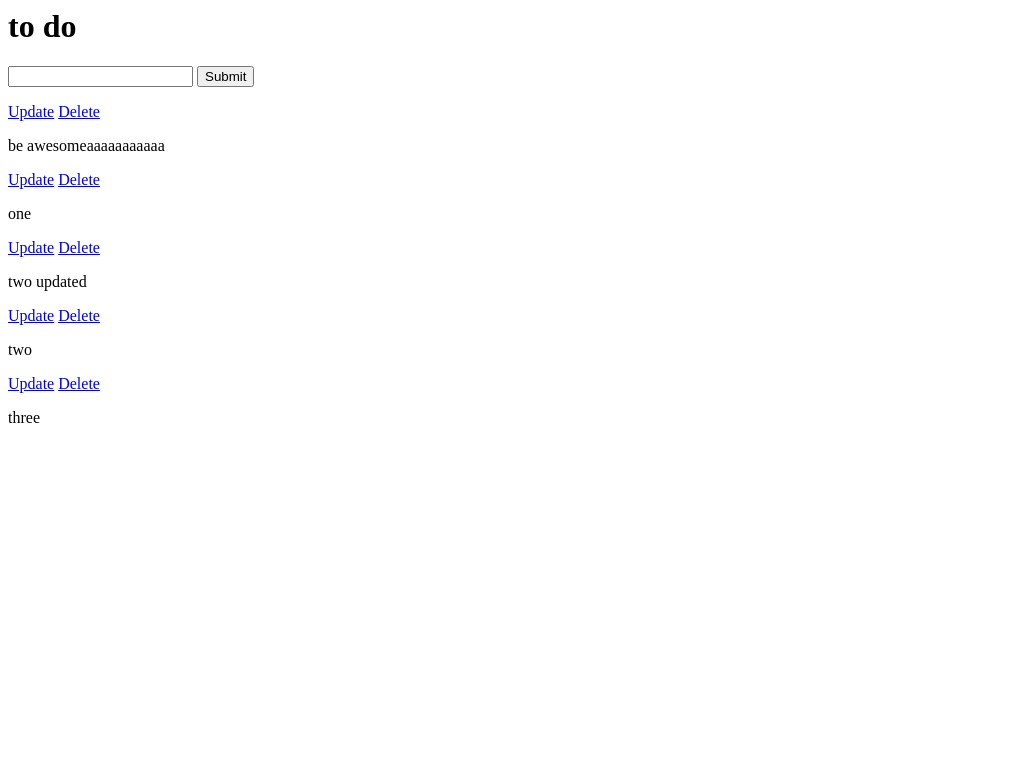
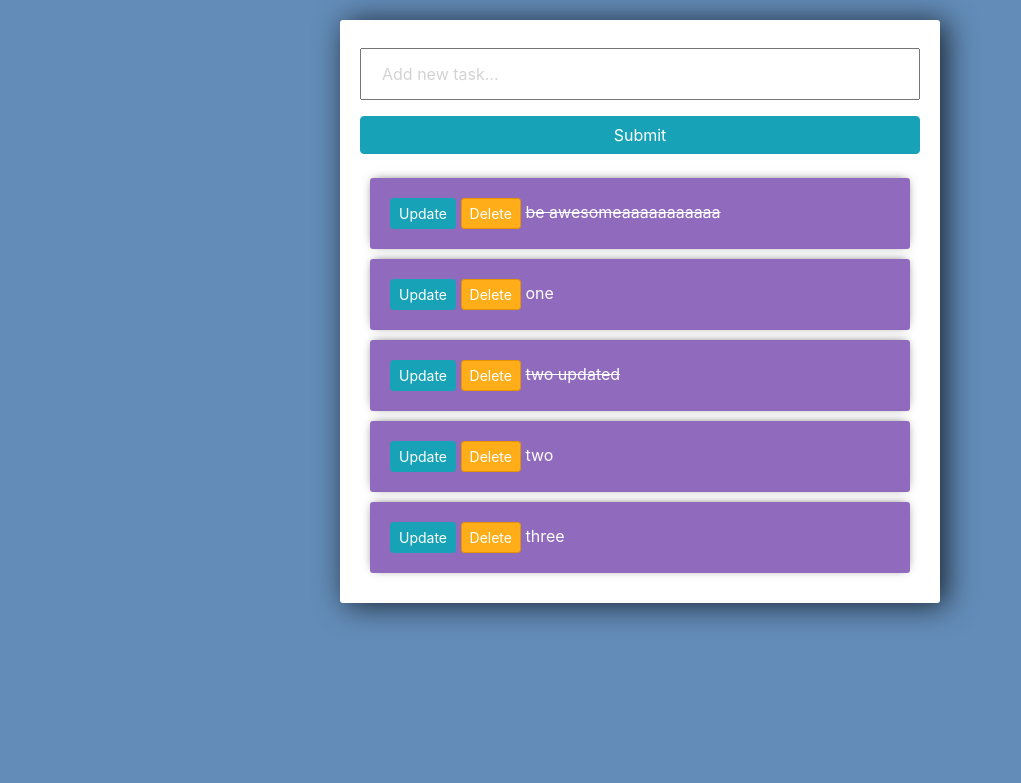
Before and after one commit to daddyawesome/django-todo, a Django app: page / in a window 1280 px wide. Shown: the top 783 px of the page, without its empty margins (0-1021 px from the left). Run offline with Django 3.2, Linux system fonts and the light colour scheme; data comes from the database, SQL or seed files in the repository; both versions use the stored data as it was after the commit; some libraries are stand-ins or nearby versions.

Commit message:
finalizing my todo app

```diff
--- a/tasks/forms.py
+++ b/tasks/forms.py
@@ -5,6 +5,8 @@ from .models import *
 
 class TaskForm(forms.ModelForm):
 
+    title= forms.CharField(widget= forms.TextInput(attrs={'placeholder':'Add new task...'}))
+
     class Meta:
         model = Task
         fields = '__all__'
--- a/tasks/templates/tasks/delete.html
+++ b/tasks/templates/tasks/delete.html
@@ -1,3 +1,8 @@
 <p>Are your sure to delete "{{ item }}"</p>
 
 <a href="{% url 'list' %}">Cancel</a>
+
+<form method = 'POST' action =''>
+    {% csrf_token %}
+    <input type='submit' name ='Confirm'>
+</form>
--- a/tasks/templates/tasks/list.html
+++ b/tasks/templates/tasks/list.html
@@ -1,14 +1,73 @@
-<h1>to do</h1>
+<link rel="stylesheet" href="https://stackpath.bootstrapcdn.com/bootstrap/4.3.1/css/bootstrap.min.css" integrity="sha384-ggOyR0iXCbMQv3Xipma34MD+dH/1fQ784/j6cY/iJTQUOhcWr7x9JvoRxT2MZw1T" crossorigin="anonymous">
 
-<form method='POST' action='/'>
-    {% csrf_token %}
-    {{ form.title }}
-    <input type='submit' name='Create Task' >
-</form>
-{% for task in tasks %}
-    <div>
-        <a href="{% url 'update_task' task.id %} ">Update</a>
-        <a href="{% url 'delete' task.id %} ">Delete</a>
-        <p>{{ task }}</p>
-    </div>
-{% endfor %}
+<style>
+
+	body{
+		background-color: #638CB8;
+	}
+
+	input{
+		width: 100%;
+		padding: 12px 20px;
+		margin: 8px 0;
+		box-sizing: border-box;
+	}
+
+	input::placeholder {
+	  color: #d3d3d3;
+	}
+
+	.submit{
+		background-color: #6BA3E8;
+	}
+
+	.center-column{
+		width:600px;
+		margin: 20px auto;
+		padding:20px;
+		background-color: #fff;
+		border-radius: 3px;
+		box-shadow: 6px 2px 30px 0px rgba(0,0,0,0.75);
+	}
+
+	.item-row{
+		background-color: #906abd;
+		margin: 10px;
+		padding: 20px;
+		border-radius: 3px;
+		color: #fff;
+		font-size: 16px;
+		box-shadow: 0px -1px 10px -4px rgba(0,0,0,0.75);
+	}
+
+	.btn-danger{
+		background-color: #ffae19;
+		border-color: #e59400;
+	}
+
+</style>
+
+<div class="center-column">
+
+	<form method="POST" action="/">
+		{% csrf_token %}
+		{{form.title}}
+		<input class="btn btn-info" type="submit" name="Create Task">
+	</form>
+
+	<div class="todo-list">
+
+	{% for task in tasks %}
+		<div class="item-row">
+			<a class="btn btn-sm btn-info" href="{% url 'update_task' task.id %}">Update</a>
+			<a class="btn btn-sm btn-danger" href="{% url 'delete' task.id %}">Delete</a>
+
+			{% if task.complete == True %}
+			<strike>{{task}}</strike>
+			{% else %}
+			<span>{{task}}</span>
+			{% endif %}
+		</div>
+	{% endfor %}
+	</div>
+</div
--- a/tasks/views.py
+++ b/tasks/views.py
@@ -37,5 +37,9 @@ def updateTask(request, pk):
 def  deleteTask(request, pk):
     item = Task.objects.get(id=pk)
 
+    if request.method == 'POST':
+        item.delete()
+        return redirect('/')
+
     context ={'item':item}
     return render(request, 'tasks/delete.html', context)
```
Also changed, not shown: db.sqlite3.
